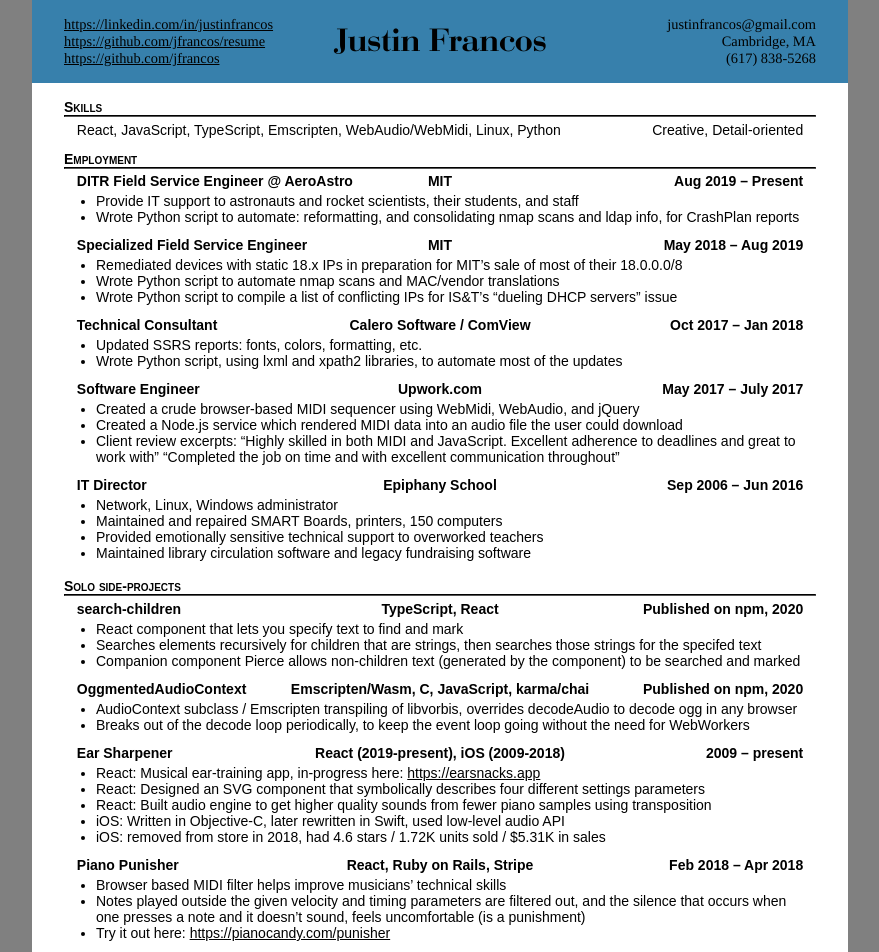
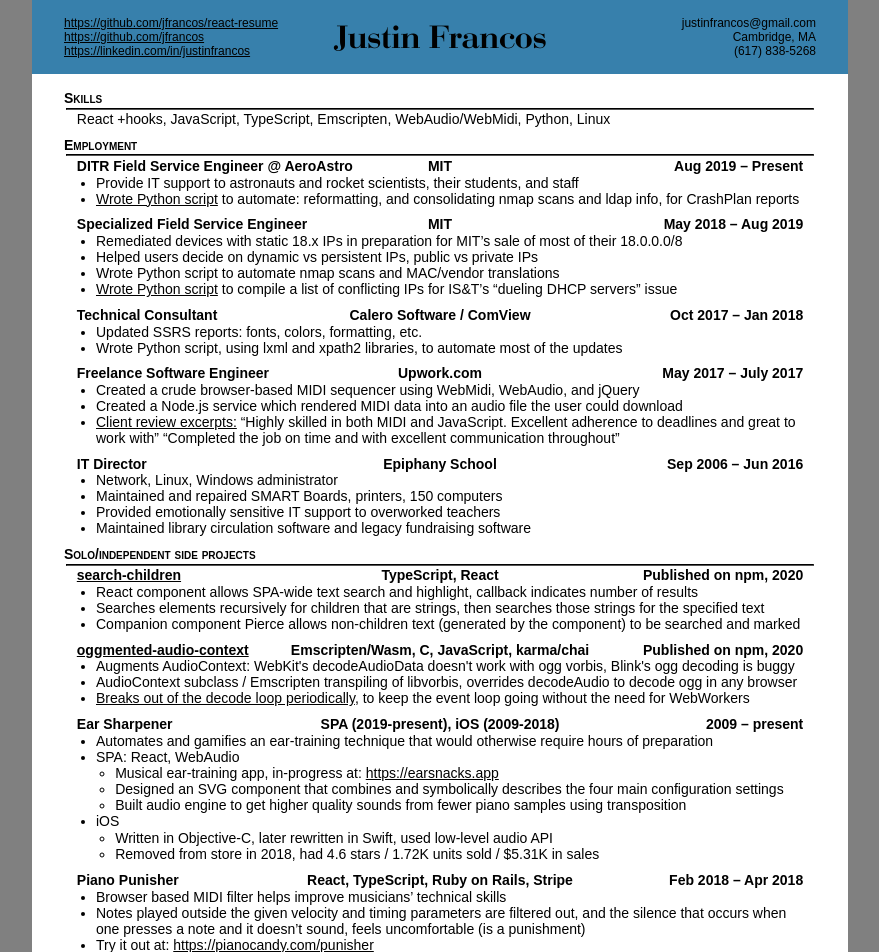
Before and after one commit to jfrancos/react-resume, a React (Create React App) app: page / in a window 1280 px wide. Shown: the top 952 px of the page, without its empty margins (200-1079 px from the left). Built offline with nearby package versions, Linux system fonts and the light colour scheme.

Commit message:
a lot of tweaks

```diff
--- a/src/App.css
+++ b/src/App.css
@@ -1,6 +1,6 @@
 @font-face {
   font-family: bodoni;
-  src: url('bauer_bodoni_d_demi_bold-webfont.woff')
+  src: url("bauer_bodoni_d_demi_bold-webfont.woff");
 }
 
 .name {
@@ -30,19 +30,22 @@
   background: white;
 }
 
-p, ul {
-  margin-top: .25rem;
-  margin-bottom: .25rem;
+p,
+ul {
+  /* margin-top: .25rem;
+  margin-bottom: .25rem; */
+  margin-top: 0.05rem;
+  margin-bottom: 0;
 }
 
-ul  {
+ul {
   padding-left: 1.2rem;
 }
 
 hr {
   border-color: black;
-  border-width: .4px;
-  margin: 0;
+  border-width: 0.4px;
+  margin: 0.1rem;
 }
 
 .bold {
@@ -53,10 +56,11 @@
   display: flex;
   justify-content: space-between;
   align-items: center;
-  white-space:nowrap;
+  white-space: nowrap;
 }
 
-.trio > div:first-child, .trio > div:last-child {
+.trio > div:first-child,
+.trio > div:last-child {
   flex: 1;
 }
 
@@ -65,11 +69,12 @@
 }
 
 .section {
-  padding: .3rem .8rem
+  /* padding: .3rem .8rem */
+  padding: 0 0.8rem;
 }
 
 .subsection {
-  padding-bottom: .5rem;
+  padding-bottom: 0.6rem;
 }
 
 #content {
@@ -81,9 +86,9 @@
 }
 
 #header {
-  font-family: times;
-  font-size: .9rem;
+  /* font-family: times; */
+  font-size: 0.75rem;
   padding: 1rem 2rem;
-  background: rgb(55,128,172);
+  background: rgb(55, 128, 172);
   align-items: start;
 }
--- a/src/App.js
+++ b/src/App.js
@@ -18,11 +18,11 @@
     <div>
       <div id="header" className="trio">
         <div style={{ width: "30%" }}>
-          <Clickable>https://linkedin.com/in/justinfrancos</Clickable>
-          <br />
-          <Clickable>https://github.com/jfrancos/resume</Clickable>
+          <Clickable>https://github.com/jfrancos/react-resume</Clickable>
           <br />
           <Clickable>https://github.com/jfrancos</Clickable>
+          <br />
+          <Clickable>https://linkedin.com/in/justinfrancos</Clickable>
         </div>
         <div>
           <p className="name">Justin Francos</p>
@@ -39,11 +39,11 @@
         <Section title="Skills">
           <div className="subsection trio">
             <div>
-              React, JavaScript, TypeScript, Emscripten, WebAudio/WebMidi,
-              Linux, Python
+              React +hooks, JavaScript, TypeScript, Emscripten, WebAudio/WebMidi,
+              Python, Linux
             </div>
             <div></div>
-            <div>Creative, Detail-oriented</div>
+            <div></div>
           </div>
         </Section>
         <Section title="Employment">
@@ -61,8 +61,11 @@
                 students, and staff
               </li>
               <li>
-                Wrote Python script to automate: reformatting, and consolidating
-                nmap scans and ldap info, for CrashPlan reports
+                <a href="https://github.com/jfrancos/fix_cp/blob/master/fix_report.py3">
+                  Wrote Python script
+                </a>{" "}
+                to automate: reformatting, and consolidating nmap scans and ldap
+                info, for CrashPlan reports
               </li>
             </ul>
           </SubSection>
@@ -80,12 +83,19 @@
                 sale of most of their 18.0.0.0/8
               </li>
               <li>
+                Helped users decide on dynamic vs persistent IPs, public vs
+                private IPs
+              </li>
+              <li>
                 Wrote Python script to automate nmap scans and MAC/vendor
                 translations
               </li>
               <li>
-                Wrote Python script to compile a list of conflicting IPs for
-                IS&amp;T’s “dueling DHCP servers” issue
+                <a href="https://github.com/jfrancos/DuelingDHCP/blob/master/compare.py">
+                  Wrote Python script
+                </a>{" "}
+                to compile a list of conflicting IPs for IS&amp;T’s “dueling
+                DHCP servers” issue
               </li>
             </ul>
           </SubSection>
@@ -105,7 +115,11 @@
             </ul>
           </SubSection>
           <SubSection
-            header={["Software Engineer", "Upwork.com", "May 2017 – July 2017"]}
+            header={[
+                'Freelance Software Engineer',
+              "Upwork.com",
+              "May 2017 – July 2017",
+            ]}
           >
             <ul>
               <li>
@@ -117,7 +131,7 @@
                 file the user could download
               </li>
               <li>
-                Client review excerpts: “Highly skilled in both MIDI and
+              <a href="https://www.upwork.com/o/profiles/users/~0178bd0f2e45bd432f/">Client review excerpts:</a> “Highly skilled in both MIDI and
                 JavaScript. Excellent adherence to deadlines and great to work
                 with” “Completed the job on time and with excellent
                 communication throughout”
@@ -133,8 +147,7 @@
                 Maintained and repaired SMART Boards, printers, 150 computers
               </li>
               <li>
-                Provided emotionally sensitive technical support to overworked
-                teachers
+                Provided emotionally sensitive IT support to overworked teachers
               </li>
               <li>
                 Maintained library circulation software and legacy fundraising
@@ -143,22 +156,27 @@
             </ul>
           </SubSection>
         </Section>
-        <Section title="
-        Solo side-projects">
+        <Section
+          title="
+        Solo/independent side projects"
+        >
           <SubSection
             header={[
-              "search-children",
+              <a href="https://github.com/jfrancos/search-children/blob/master/src/index.tsx">
+                search-children
+              </a>,
               "TypeScript, React",
               "Published on npm, 2020",
             ]}
           >
             <ul>
               <li>
-                React component that lets you specify text to find and mark
+                React component allows SPA-wide text search and highlight,
+                callback indicates number of results
               </li>
               <li>
                 Searches elements recursively for children that are strings,
-                then searches those strings for the specifed text
+                then searches those strings for the specified text
               </li>
               <li>
                 Companion component Pierce allows non-children text (generated
@@ -168,18 +186,24 @@
           </SubSection>
           <SubSection
             header={[
-              "OggmentedAudioContext",
+              <a href="https://github.com/jfrancos/oggmented/blob/master/src/em/pre.js">
+                oggmented-audio-context
+              </a>,
               "Emscripten/Wasm, C, JavaScript, karma/chai",
               "Published on npm, 2020",
             ]}
           >
             <ul>
               <li>
+                Augments AudioContext: WebKit's decodeAudioData doesn't work
+                with ogg vorbis, Blink's ogg decoding is buggy
+              </li>
+              <li>
                 AudioContext subclass / Emscripten transpiling of libvorbis,
                 overrides decodeAudio to decode ogg in any browser
               </li>
               <li>
-                Breaks out of the decode loop periodically, to keep the event
+                <a href="https://github.com/jfrancos/oggmented/blob/d2bfabcaae75668a15374f47e4dc3d88684cc021/src/em/pre.js#L38">Breaks out of the decode loop periodically</a>, to keep the event
                 loop going without the need for WebWorkers
               </li>
             </ul>
@@ -187,36 +211,51 @@
           <SubSection
             header={[
               "Ear Sharpener",
-              "React (2019-present), iOS (2009-2018)",
+              "SPA (2019-present), iOS (2009-2018)",
               "2009 – present",
             ]}
           >
             <ul>
               <li>
-                React: Musical ear-training app, in-progress here:{" "}
+                Automates and gamifies an ear-training technique that would
+                otherwise require hours of preparation
+              </li>
+              <li>
+                SPA: React, WebAudio
+                <ul>
+                  <li>
+                    Musical ear-training app, in-progress at:{" "}
                     <Clickable>https://earsnacks.app</Clickable>
                   </li>
                   <li>
-                React: Designed an SVG component that symbolically describes four different settings parameters
+                    Designed an SVG component that combines and symbolically
+                    describes the four main configuration settings
                   </li>
                   <li>
-                React: Built audio engine to get higher quality sounds from
-                fewer piano samples using transposition
+                    Built audio engine to get higher quality sounds from fewer
+                    piano samples using transposition
+                  </li>
+                </ul>
               </li>
               <li>
-                iOS: Written in Objective-C, later rewritten in Swift, used
+                iOS
+                <ul>
+                  <li>
+                    Written in Objective-C, later rewritten in Swift, used
                     low-level audio API
                   </li>
                   <li>
-                iOS: removed from store in 2018, had 4.6 stars / 1.72K units
-                sold / $5.31K in sales
+                    Removed from store in 2018, had 4.6 stars / 1.72K units sold
+                    / $5.31K in sales
+                  </li>
+                </ul>
               </li>
             </ul>
           </SubSection>
           <SubSection
             header={[
               "Piano Punisher",
-              "React, Ruby on Rails, Stripe",
+              "React, TypeScript, Ruby on Rails, Stripe",
               "Feb 2018 – Apr 2018",
             ]}
           >
@@ -231,7 +270,7 @@
                 note and it doesn’t sound, feels uncomfortable (is a punishment)
               </li>
               <li>
-                Try it out here:{" "}
+                Try it out at:{" "}
                 <Clickable>https://pianocandy.com/punisher</Clickable>
               </li>
             </ul>
@@ -248,8 +287,8 @@
                 (GPA 3.44), minor Linguistics (GPA 3.63)
               </li>
               <li>
-                Booked bands, sound engineered, started and hosted an open mic
-                night, as a chair under the student government
+                Created/hosted an open mic night, booked bands, sound
+                engineered, as a student government committee chair
               </li>
             </ul>
           </SubSection>
```
Lines whose indentation alone changed are shown as unchanged.
